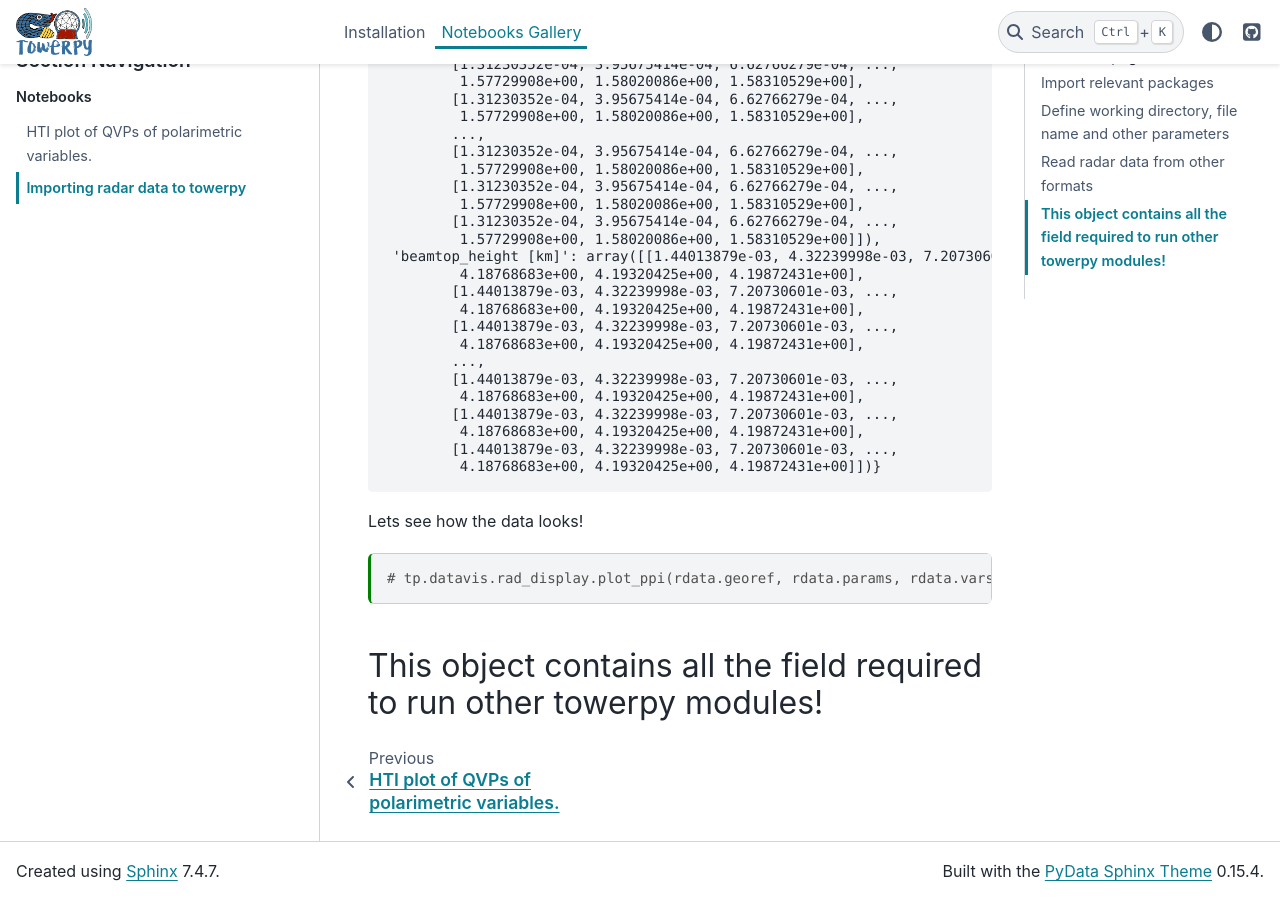
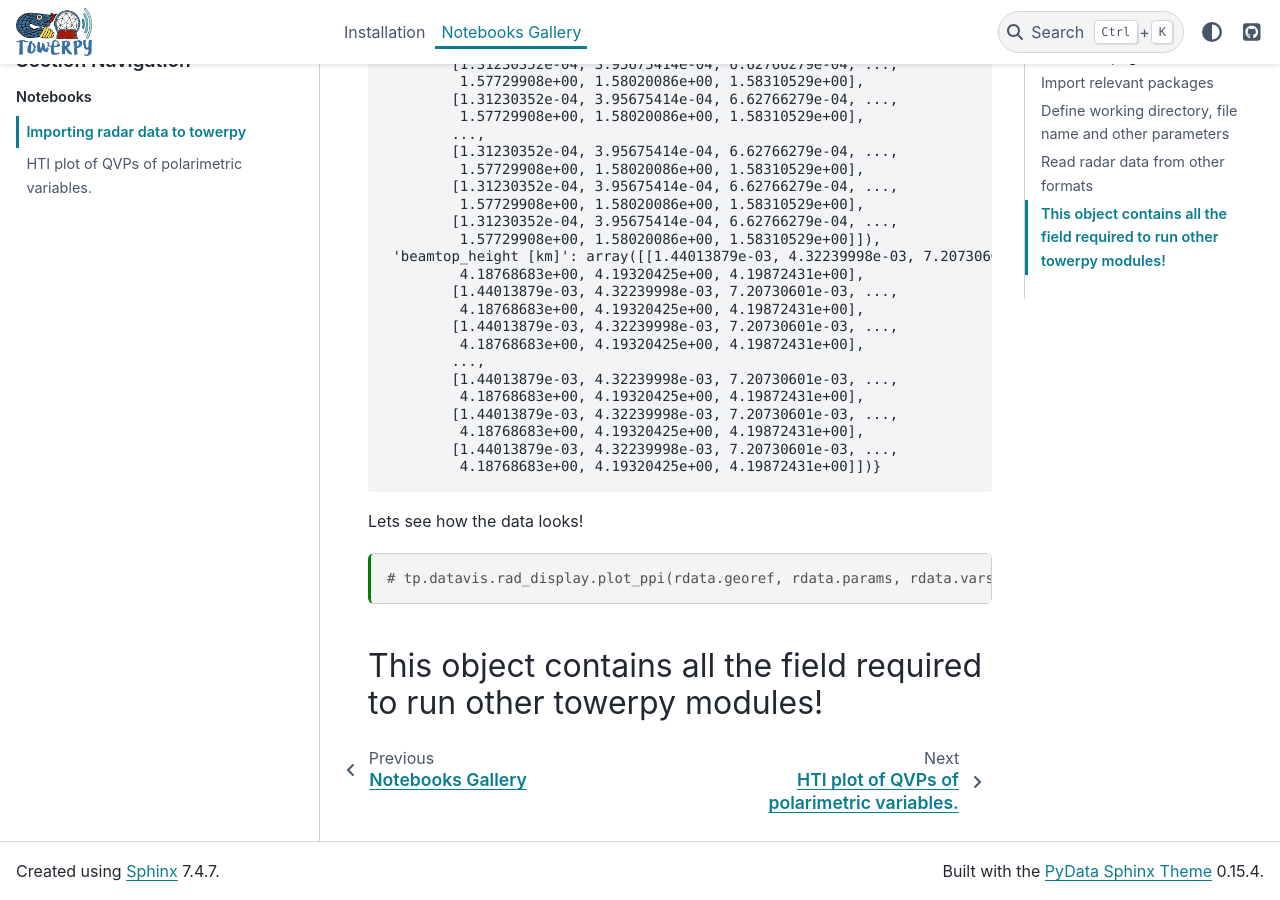
Before and after one commit to uobwatergroup/towerpy, a Sphinx documentation site: the page built from docs/source/notebooks/import_radardata.ipynb, in a window 1280 px wide and 900 px high, scrolled down 9782 px. Built offline with Sphinx 7.4.7 and the PyData theme 0.15.4, drawn with Linux system fonts in a browser that asks for light colours; pages that are not in the unit, such as notebooks, are missing from menus.

Commit message:
Update gallery.rst

```diff
--- a/docs/source/notebooks/gallery.rst
+++ b/docs/source/notebooks/gallery.rst
@@ -7,9 +7,9 @@ Notebooks Gallery
    :maxdepth: 1
    :caption: Notebooks
 
-   radchain_ukmo_QVP_hti.ipynb
+   import_radardata.ipynb
+   radchain_ukmoC.ipynb
    radchain_ukmo9.ipynb
    radchain_ukmo90.ipynb
-   radchain_ukmoC.ipynb
+   radchain_ukmo_QVP_hti.ipynb
    recipe for the MFS computation.ipynb
-   import_radardata.ipynb
```
